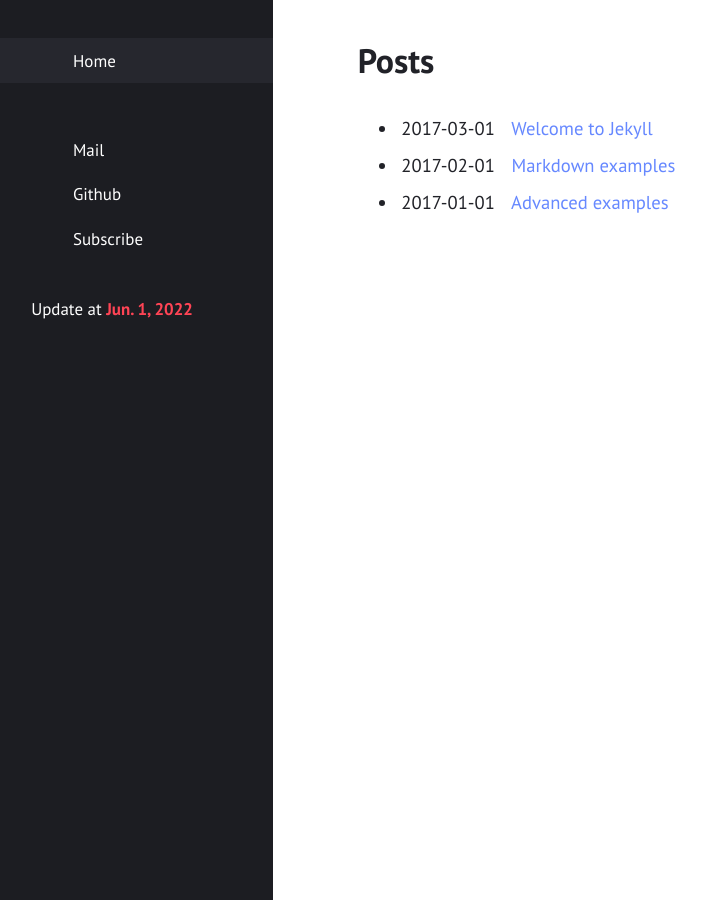
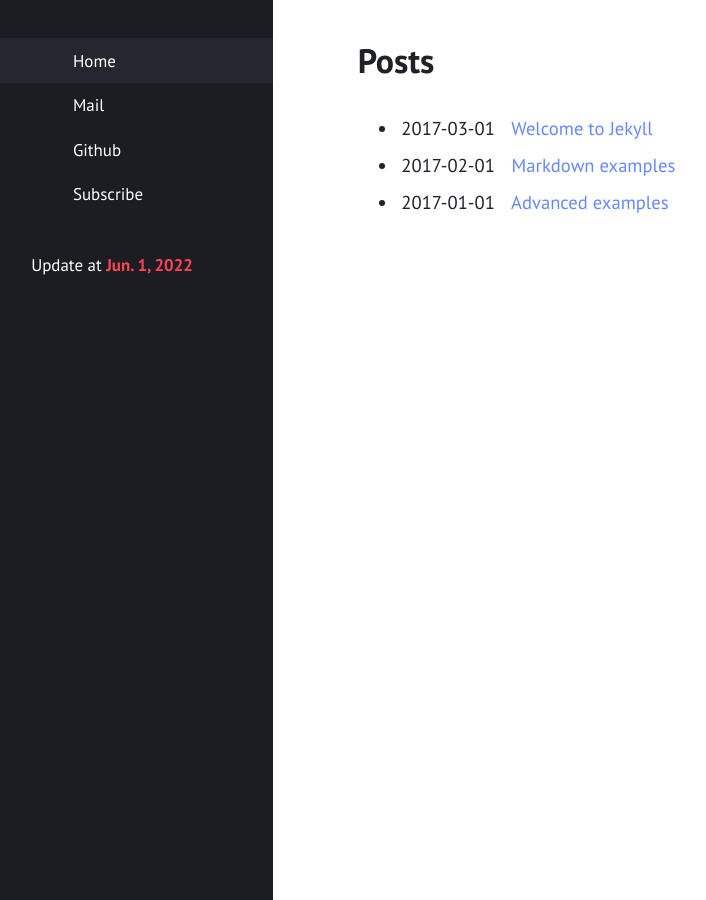
Before and after one commit to gzzyyxh/gzzyyxh, a Jekyll site: the page built from docs/index.html, in a window 1280 px wide. Shown: the whole page, without its empty margins (7-713 px from the left). Built offline with Jekyll 4.4.1, drawn with Linux system fonts in a browser that asks for light colours.

```diff
--- a/docs/_config.yml
+++ b/docs/_config.yml
@@ -17,7 +17,7 @@ minimal: false             # use a dark header
 
 navigation:                # accepts {file, title, url, icon, sidebaricon}
   - {file: "index.html"}
-  - {file: "README.md"}
+#  - {file: "README.md"}
 
 external:                  # shows a footer with social links - for available icons see fontawesome.com/icons
   - {title: Mail, icon: envelope, url: "mailto:gzzyyxh@gmail.com"}
```
